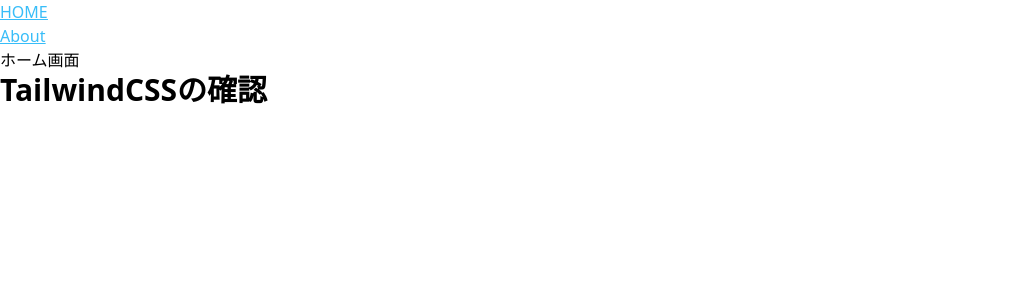
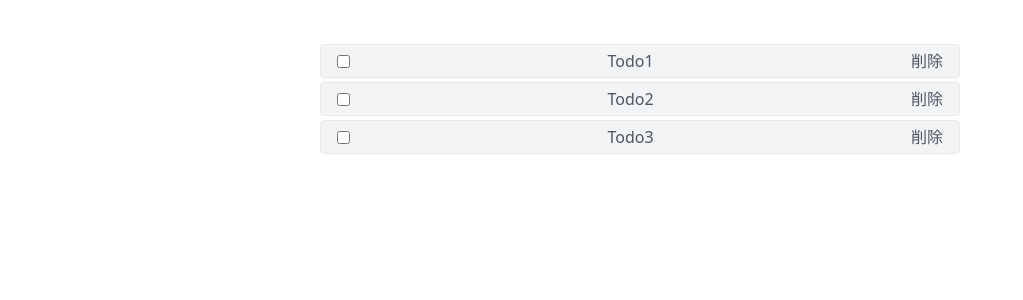
Before and after one commit to techselect-joint-dev/todo-practice, a Vue app: page / in a window 1280 px wide. Shown: the top 300 px of the page, without its empty margins (0-1023 px from the left). Built offline with nearby package versions, Linux system fonts and the light colour scheme.

Commit message:
add: todoリストの雛形追加

```diff
--- a/src/App.vue
+++ b/src/App.vue
@@ -1,5 +1,6 @@
 <template>
-  <ul>
+  <!-- ルーティングの確認のため一応残している -->
+  <!-- <ul>
       <li class="text-sky-400/100 underline">
         <router-link :to="{ path: '/' }">HOME</router-link>
       </li>
@@ -7,8 +8,28 @@
         <router-link :to="{ name: 'About' }">About</router-link>
       </li>
     </ul>
-  <router-view></router-view>
-  <h1 class="text-3xl font-bold">TailwindCSSの確認</h1>
+    <router-view></router-view> -->
+  <!-- ここからToDoを実装していく -->
+  <div class="container mx-auto py-10">
+    <TodoList :todos="todos" />
+  </div>
 </template>
 
-<scrpt></scrpt>
+<script>
+import { ref } from "vue";
+import TodoList from "./components/modules/TodoList.vue";
+
+export default {
+  name: "App",
+  components: { TodoList },
+  setup() {
+    const newTodo = ref("");
+    const todos = ref([
+      { content: "Todo1", isDone: false },
+      { content: "Todo2", isDone: true },
+      { content: "Todo3", isDone: false },
+    ]);
+    return { newTodo, todos };
+  },
+};
+</script>
--- /dev/null
+++ b/src/components/modules/TodoList.vue
@@ -0,0 +1,31 @@
+<template>
+  <div>
+    <li
+      class="row my-1 mx-auto flex w-2/4 items-center justify-between rounded border bg-gray-100 py-1 px-4 text-gray-600"
+      v-for="(todo, index) in todos"
+      :key="index"
+    >
+      <input type="checkbox" />
+      {{ todo.content }}
+      <button>削除</button>
+    </li>
+  </div>
+</template>
+
+<script>
+import { defineComponent } from "vue";
+
+export default defineComponent({
+  name: "TodoList",
+  props: {
+    todos: {
+      required: false,
+    },
+  },
+  setup() {
+    return {};
+  },
+});
+</script>
+
+<style></style>
--- a/src/router/index.js
+++ b/src/router/index.js
@@ -1,7 +1,7 @@
 // skl-blog/src/router/index.js
 import { createRouter, createWebHistory } from "vue-router";
-import Home from "../components/Home.vue";
-import About from "../components/About.vue";
+import Home from "../components/pages/Home.vue";
+import About from "../components/pages/About.vue";
 
 const routes = [
   {
```
Also changed, not shown: src/components/modules/TodoItem.vue (added), src/components/pages/About.vue (renamed from src/components/About.vue), src/components/pages/Home.vue (renamed from src/components/Home.vue). Lines whose indentation alone changed are shown as unchanged.
